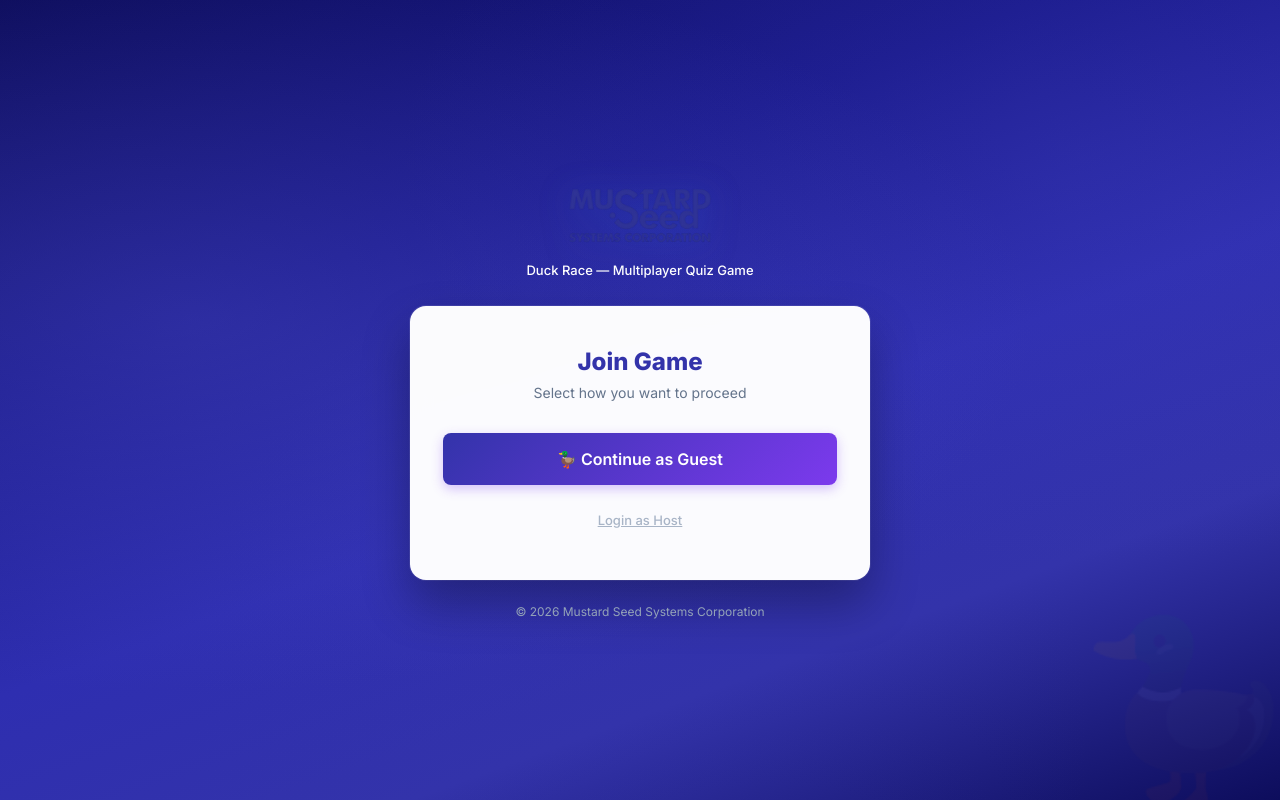
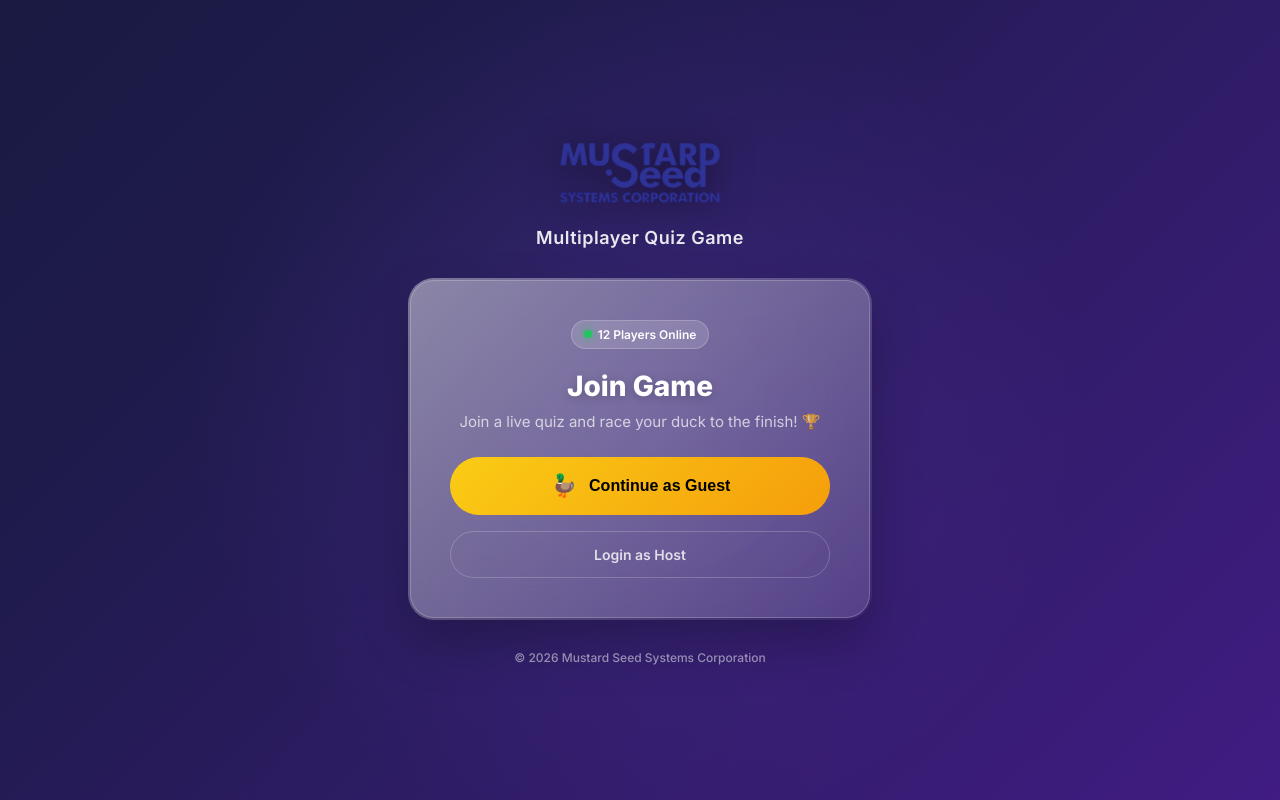
Before and after one commit to gryfaun100-cell/MSSC-Game, a React (Vite) app: page / in a window 1280 px wide. Built offline with nearby package versions, Linux system fonts and the light colour scheme; no server answers.

Commit message:
Redesign RaceTrack for 30 player Swarm Mode and expand Fullscreen layout

```diff
--- a/src/index.css
+++ b/src/index.css
@@ -1,11 +1,15 @@
 @import url('https://fonts.googleapis.com/css2?family=Inter:wght@300;400;500;600;700;800&display=swap');
 
 :root {
-  --primary: #3333aa;
-  --primary-dark: #2525a0;
-  --primary-light: #4444cc;
-  --primary-bg: #ebebff;
-  --bg: #f0f0f8;
+  --primary: #1e3a8a;
+  --primary-dark: #172554;
+  --primary-light: #3b82f6;
+  --primary-bg: #eff6ff;
+  --accent: #eab308;
+  --accent-dark: #ca8a04;
+  --accent-light: #fde047;
+  --accent-fg: #0f172a;
+  --bg: #f8fafc;
   --bg-white: #ffffff;
   --text: #0f172a;
   --text-muted: #64748b;
@@ -35,7 +39,7 @@
 
 body {
   font-family: 'Inter', sans-serif;
-  background: linear-gradient(-45deg, #eef2ff, #f8fafc, #e0e7ff, #f1f5f9, #eff6ff);
+  background: linear-gradient(-45deg, #f8fafc, #f1f5f9, #fefce8, #f1f5f9, #f8fafc);
   background-size: 400% 400%;
   animation: gradientBG 15s ease infinite;
   color: var(--text);
@@ -54,10 +58,32 @@ body {
 ::-webkit-scrollbar-track { background: transparent; }
 ::-webkit-scrollbar-thumb { background: var(--border); border-radius: 99px; }
 
+@keyframes blob-move {
+  0% { transform: translate(0, 0) scale(1); }
+  33% { transform: translate(3%, -3%) scale(1.05); }
+  66% { transform: translate(-3%, 3%) scale(0.95); }
+  100% { transform: translate(0, 0) scale(1); }
+}
+
+@keyframes float {
+  0% { transform: translateY(0) rotate(0deg) scale(1); opacity: 0; }
+  20% { opacity: 0.5; }
+  80% { opacity: 0.5; }
+  100% { transform: translateY(-100vh) rotate(360deg) scale(1.5); opacity: 0; }
+}
+
+@keyframes pulse-glow {
+  0% { box-shadow: 0 0 0 0 rgba(245, 158, 11, 0.4); }
+  70% { box-shadow: 0 0 0 15px rgba(245, 158, 11, 0); }
+  100% { box-shadow: 0 0 0 0 rgba(245, 158, 11, 0); }
+}
+
 /* ── Auth pages background ── */
 .auth-bg {
   min-height: 100vh;
-  background: linear-gradient(160deg, #0d0d5c 0%, #1a1a8c 30%, #2e2eb0 55%, #3333aa 75%, #0d0d5c 100%);
+  background: linear-gradient(135deg, #0f172a 0%, #1e1b4b 50%, #4c1d95 100%);
+  background-size: 200% 200%;
+  animation: gradientBG 10s ease infinite;
   display: flex;
   flex-direction: column;
   align-items: center;
@@ -71,22 +97,33 @@ body {
   content: '';
   position: absolute;
   inset: 0;
-  background:
-    radial-gradient(ellipse at 15% 40%, rgba(100,100,220,0.25) 0%, transparent 55%),
-    radial-gradient(ellipse at 85% 20%, rgba(80,80,200,0.15) 0%, transparent 45%),
-    radial-gradient(ellipse at 50% 90%, rgba(51,51,170,0.2) 0%, transparent 50%);
+  background: radial-gradient(circle at 50% 50%, rgba(139, 92, 246, 0.15) 0%, transparent 60%);
   pointer-events: none;
 }
 
-.auth-bg::after {
-  content: '🦆';
+.particles-container {
   position: absolute;
-  font-size: 180px;
-  opacity: 0.04;
-  bottom: -20px;
-  right: -20px;
+  inset: 0;
   pointer-events: none;
   z-index: 0;
+  overflow: hidden;
+}
+
+.particle {
+  position: absolute;
+  bottom: -10%;
+  background: rgba(255, 255, 255, 0.1);
+  border-radius: 50%;
+  animation: float linear infinite;
+}
+
+.duck-float {
+  position: absolute;
+  font-size: 24px;
+  animation: float linear infinite;
+  bottom: -10%;
+  opacity: 0;
+  filter: drop-shadow(0 4px 6px rgba(0,0,0,0.3));
 }
 
 .auth-bg > * { position: relative; z-index: 1; }
@@ -114,14 +151,23 @@ body {
 
 /* ── Auth Card ── */
 .auth-card {
-  background: rgba(255,255,255,0.98);
-  border-radius: 16px;
-  box-shadow: 0 24px 48px rgba(0,0,0,0.3), 0 0 0 1px rgba(255,255,255,0.1);
-  padding: 36px 40px;
+  background: rgba(255, 255, 255, 0.1);
+  border-radius: 24px;
+  box-shadow: 0 25px 50px rgba(0,0,0,0.25), inset 0 0 0 1px rgba(255, 255, 255, 0.2);
+  padding: 40px;
   width: 100%;
   max-width: 460px;
-  border: 1px solid rgba(255,255,255,0.2);
-  backdrop-filter: blur(10px);
+  backdrop-filter: blur(20px);
+  -webkit-backdrop-filter: blur(20px);
+  position: relative;
+}
+.auth-card::before {
+  content: '';
+  position: absolute;
+  inset: -2px;
+  border-radius: 26px;
+  background: linear-gradient(135deg, rgba(255,255,255,0.4), rgba(255,255,255,0.05));
+  z-index: -1;
 }
 
 /* ── Form elements ── */
@@ -175,6 +221,54 @@ body {
 }
 
 /* ── Buttons ── */
+.btn-guest {
+  width: 100%;
+  padding: 16px;
+  border-radius: 99px;
+  background: linear-gradient(135deg, #facc15, #f59e0b);
+  color: #000;
+  font-size: 16px;
+  font-weight: 800;
+  display: flex;
+  align-items: center;
+  justify-content: center;
+  gap: 12px;
+  border: none;
+  cursor: pointer;
+  box-shadow: 0 4px 15px rgba(245, 158, 11, 0.4);
+  transition: all 0.2s cubic-bezier(0.4, 0, 0.2, 1);
+  animation: pulse-glow 2s infinite;
+}
+
+.btn-guest:hover {
+  transform: translateY(-2px) scale(1.02);
+  box-shadow: 0 8px 25px rgba(245, 158, 11, 0.6);
+  animation: none;
+}
+
+.btn-host {
+  width: 100%;
+  background: transparent;
+  color: rgba(255, 255, 255, 0.8);
+  border: 1.5px solid rgba(255, 255, 255, 0.2);
+  font-size: 14px;
+  font-weight: 600;
+  margin-top: 16px;
+  padding: 14px;
+  border-radius: 99px;
+  transition: all 0.2s;
+  cursor: pointer;
+  display: inline-flex;
+  align-items: center;
+  justify-content: center;
+  font-family: inherit;
+}
+.btn-host:hover {
+  background: rgba(255, 255, 255, 0.15);
+  color: white;
+  transform: translateY(-1px);
+}
+
 .btn {
   display: inline-flex;
   align-items: center;
@@ -197,11 +291,11 @@ body {
 .btn-primary {
   background: var(--primary);
   color: white;
-  box-shadow: 0 2px 8px rgba(37,99,235,0.3);
+  box-shadow: 0 2px 8px rgba(30, 58, 138, 0.3);
 }
 .btn-primary:hover:not(:disabled) {
   background: var(--primary-dark);
-  box-shadow: 0 4px 12px rgba(37,99,235,0.4);
+  box-shadow: 0 4px 12px rgba(30, 58, 138, 0.4);
   transform: translateY(-1px);
 }
 
@@ -212,7 +306,7 @@ body {
   padding: 13px;
   font-size: 15px;
   border-radius: var(--radius-sm);
-  box-shadow: 0 2px 8px rgba(37,99,235,0.3);
+  box-shadow: 0 2px 8px rgba(30, 58, 138, 0.3);
 }
 .btn-primary-full:hover:not(:disabled) {
   background: var(--primary-dark);
@@ -253,12 +347,12 @@ body {
 
 /* ── Header / Navbar ── */
 .navbar {
-  background: linear-gradient(90deg, #0d0d5c 0%, #2020a0 50%, #3333aa 100%);
-  border-bottom: 1px solid rgba(255,255,255,0.1);
+  background: linear-gradient(90deg, #0f172a 0%, #1e293b 50%, #0f172a 100%);
+  border-bottom: 1px solid rgba(255,255,255,0.05);
   position: sticky;
   top: 0;
   z-index: 200;
-  box-shadow: 0 2px 16px rgba(13,13,92,0.4);
+  box-shadow: 0 2px 16px rgba(15, 23, 42, 0.6);
 }
 
 .navbar-inner {
--- a/src/pages/Login.jsx
+++ b/src/pages/Login.jsx
@@ -1,5 +1,26 @@
 import React, { useState } from 'react';
 import { API_URL } from '../config';
+
+const PARTICLES = Array.from({ length: 15 }).map((_, i) => {
+  const size = Math.random() * 8 + 4;
+  return (
+    <div key={`p-${i}`} className="particle" style={{
+      width: size, height: size,
+      left: `${Math.random() * 100}%`,
+      animationDuration: `${Math.random() * 10 + 10}s`,
+      animationDelay: `${Math.random() * 5}s`
+    }} />
+  );
+});
+
+const DUCKS = Array.from({ length: 4 }).map((_, i) => (
+  <div key={`d-${i}`} className="duck-float" style={{
+    left: `${Math.random() * 90 + 5}%`,
+    animationDuration: `${Math.random() * 15 + 15}s`,
+    animationDelay: `${Math.random() * 10}s`,
+    fontSize: Math.random() * 16 + 20
+  }}>🦆</div>
+));
 
 export default function Login({ onLogin }) {
   const [modalType, setModalType] = useState(null); // 'guest' or 'host'
@@ -38,26 +59,35 @@ export default function Login({ onLogin }) {
 
   return (
     <div className="auth-bg">
-      <div style={{ textAlign: 'center', marginBottom: 28 }}>
-        <img src="/MSSC - Logo.png" alt="MSSC Logo" style={{ height: 64, marginBottom: 12, filter: 'drop-shadow(0 4px 16px rgba(37,99,235,0.25))' }} />
-        <div style={{ fontSize: 13, color: 'var(--bg-white)', fontWeight: 500 }}>Duck Race — Multiplayer Quiz Game</div>
+      <div className="particles-container">
+        {PARTICLES}
+        {DUCKS}
       </div>
 
-      <div className="auth-card" style={{ padding: '40px 32px' }}>
-        <h2 style={{ fontSize: 24, fontWeight: 800, textAlign: 'center', marginBottom: 8, color: 'var(--primary)' }}>Join Game</h2>
-        <p style={{ textAlign: 'center', color: 'var(--text-muted)', marginBottom: 32, fontSize: 14 }}>Select how you want to proceed</p>
+      <div style={{ textAlign: 'center', marginBottom: 32, zIndex: 1 }}>
+        <img src="/MSSC - Logo.png" alt="MSSC Logo" style={{ height: 72, marginBottom: 16, filter: 'drop-shadow(0 4px 16px rgba(0,0,0,0.5))' }} />
+        <div style={{ fontSize: 18, color: 'rgba(255,255,255,0.9)', fontWeight: 600, letterSpacing: '0.5px' }}>Multiplayer Quiz Game</div>
+      </div>
+
+      <div className="auth-card" style={{ padding: '40px' }}>
+        <div style={{ textAlign: 'center', marginBottom: 24 }}>
+          <div style={{ display: 'inline-flex', alignItems: 'center', gap: 6, background: 'rgba(255,255,255,0.15)', padding: '6px 12px', borderRadius: 99, fontSize: 12, color: 'white', fontWeight: 600, marginBottom: 20, border: '1px solid rgba(255,255,255,0.2)' }}>
+            <span style={{ width: 8, height: 8, background: '#22c55e', borderRadius: '50%', display: 'inline-block', boxShadow: '0 0 8px #22c55e' }}></span>
+            12 Players Online
+          </div>
+          <h2 style={{ fontSize: 28, fontWeight: 800, color: 'white', marginBottom: 8, textShadow: '0 2px 10px rgba(0,0,0,0.2)' }}>Join Game</h2>
+          <p style={{ color: 'rgba(255,255,255,0.7)', fontSize: 15, lineHeight: 1.5 }}>Join a live quiz and race your duck to the finish! 🏆</p>
+        </div>
 
         <button
-          className="btn btn-primary-full"
-          style={{ height: 52, fontSize: 16, marginBottom: 16, background: 'linear-gradient(135deg, var(--primary), var(--purple))', border: 'none', boxShadow: '0 4px 12px rgba(124, 58, 237, 0.3)' }}
+          className="btn-guest"
           onClick={() => setModalType('guest')}
         >
-          🦆 Continue as Guest
+          <span style={{ fontSize: 22 }}>🦆</span> Continue as Guest
         </button>
 
         <button
-          className="btn"
-          style={{ width: '100%', background: 'transparent', color: 'var(--text-light)', border: 'none', fontSize: 13, fontWeight: 500, textDecoration: 'underline', opacity: 0.8 }}
+          className="btn-host"
           onClick={() => setModalType('host')}
         >
           Login as Host
@@ -120,7 +150,7 @@ export default function Login({ onLogin }) {
         </div>
       )}
 
-      <p style={{ marginTop: 24, fontSize: 12, color: 'var(--text-light)' }}>© 2026 Mustard Seed Systems Corporation</p>
+      <p style={{ marginTop: 32, fontSize: 12, color: 'rgba(255,255,255,0.5)', fontWeight: 500, zIndex: 1 }}>© 2026 Mustard Seed Systems Corporation</p>
     </div>
   );
 }
```
Also changed, not shown: src/App.jsx (line endings or trailing spaces).
